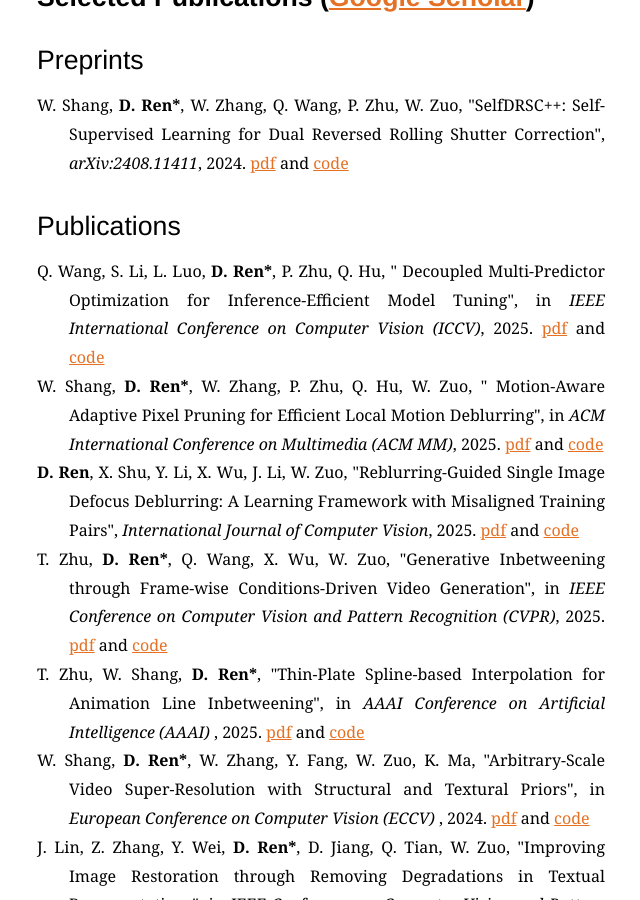
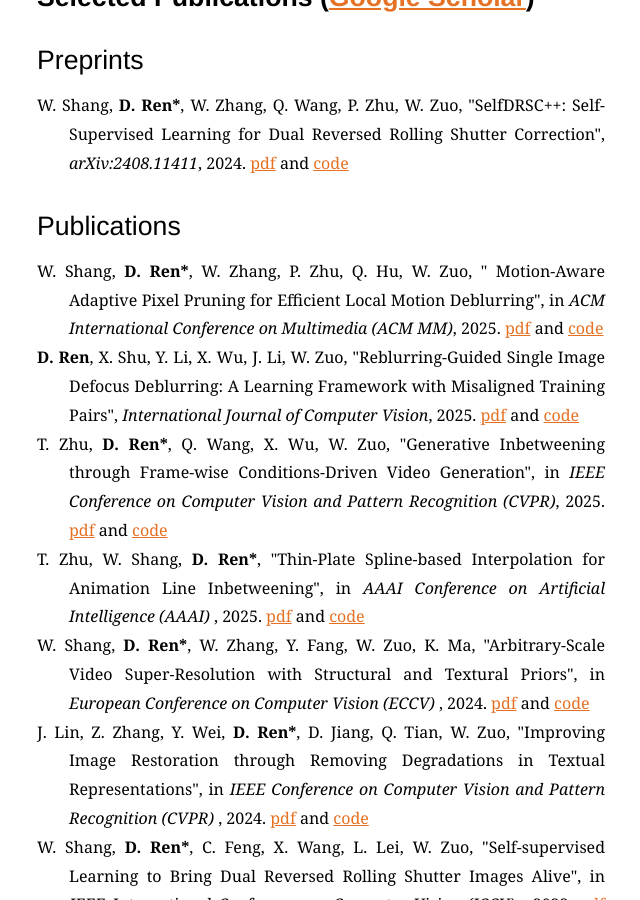
Before and after one commit to csdwren/csdwren.github.io, a Jekyll site: the page built from index.html, in a window 1280 px wide and 900 px high, scrolled down 639 px. Shown: the whole window, without its empty margins (435-1075 px from the left). Built offline with Jekyll 4.4.1, drawn with Linux system fonts in a browser that asks for light colours; some web fonts are replaced.

Commit message:
Update index.html

```diff
--- a/index.html
+++ b/index.html
@@ -41,9 +41,6 @@
 <h4>Publications</h4>
 
       <ul class="cv">
-<li>
-          <div align="justify"> Q. Wang, S. Li, L. Luo, <strong>D. Ren*</strong>, P. Zhu, Q. Hu, &quot; Decoupled Multi-Predictor Optimization for Inference-Efficient Model Tuning&quot;</a>,  in <em> IEEE International Conference on Computer Vision (ICCV)</em>, 2025. <a href="https://arxiv.org/pdf/2409.17792"><u>pdf</u></a> and <a href=" https://github.com/ssscrystal/Reblurring-guided-JDRL"><u>code</u></a></div>
-          </li>
 <li>
           <div align="justify">W. Shang, <strong>D. Ren*</strong>, W. Zhang, P. Zhu, Q. Hu, W. Zuo, &quot; Motion-Aware Adaptive Pixel Pruning for Efficient Local Motion Deblurring&quot;</a>, in <em> ACM International Conference on Multimedia (ACM MM)</em>, 2025. <a href="https://arxiv.org/pdf/2507.07708"><u>pdf</u></a> and <a href=" https://github.com/shangwei5/M2AENet"><u>code</u></a></div>
           </li>
```
